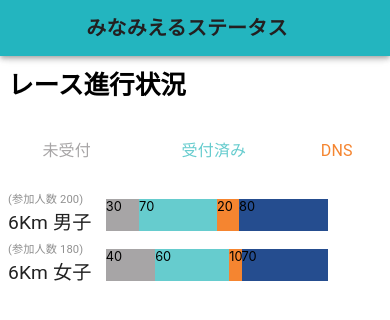
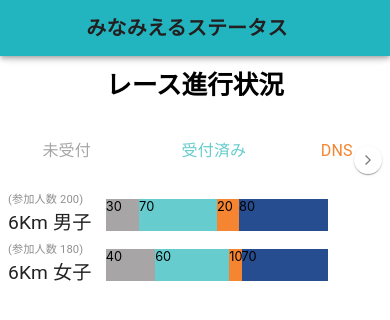
Before and after one commit to YasuyoshiWada/trailrun-app, a React (Create React App) app in the folder frontend/trailrunapp-frontend/: page / in a window 390 px wide. Shown: the top 320 px of the page. Built offline with nearby package versions, Linux system fonts and the light colour scheme; some icons are missing.

Commit message:
モバイルスクロールボタン

```diff
--- a/frontend/trailrunapp-frontend/src/components/StatusLegend.tsx
+++ b/frontend/trailrunapp-frontend/src/components/StatusLegend.tsx
@@ -38,7 +38,6 @@ const StatusLegend: React.FC< {isMobile?: boolean}> = ({isMobile}) => {
         gap: '2.4rem',
         mb: '2.4rem',
         justifyContent: isMobile ? 'flex-start' :'left',
-        overflowX: isMobile ? 'auto' : 'visible',
         width:"100%",
         minWidth: isMobile ? `${statusList.length * 120}px` : '0',
       }}
--- a/frontend/trailrunapp-frontend/src/features/Sidebar/components/MobileHeader.tsx
+++ b/frontend/trailrunapp-frontend/src/features/Sidebar/components/MobileHeader.tsx
@@ -61,7 +61,7 @@ const MobileHeader: React.FC = () => {
             top: 0,
             left: 0,
             width: "100%",
-            height: "25vh",
+            height: "35vh",
             backgroundColor: palette.cyan,
             zIndex: 1200,
             color: palette.textPrimary,
--- a/frontend/trailrunapp-frontend/src/features/Sidebar/components/Sidebar.tsx
+++ b/frontend/trailrunapp-frontend/src/features/Sidebar/components/Sidebar.tsx
@@ -17,7 +17,7 @@ const Sidebar: React.FC = () => {
       <Typography
         sx={{
           fontWeight: 'bold',
-          fontSize: '1.8rem',
+          fontSize: '1.4rem',
           mt: '4rem',
           mb: '1.6rem',
           ml: '1.6rem',
--- /dev/null
+++ b/frontend/trailrunapp-frontend/src/features/category_race/CategoryRacePage.tsx
@@ -0,0 +1,13 @@
+import React from "react";
+import StatusLegend from "../../components/StatusLegend";
+
+
+const CategoryRacePage:React.FC =() => {
+  return(
+    <>
+        <StatusLegend />
+    </>
+  )
+
+}
+export default CategoryRacePage;
--- a/frontend/trailrunapp-frontend/src/features/dashboard/DashboardPage.tsx
+++ b/frontend/trailrunapp-frontend/src/features/dashboard/DashboardPage.tsx
@@ -1,5 +1,6 @@
-import React from "react";
-import {Box, List,ListItem, ListItemButton, ListItemText, Typography, useMediaQuery }from '@mui/material';
+import React, { useRef, useState, useEffect } from "react";
+import {Box, IconButton, useMediaQuery }from '@mui/material';
+import { ArrowBackIos, ArrowForwardIos } from "@mui/icons-material";
 import RaceCategoryStatusBar from "./components/RaceCategoryStatusBar";
 import DashboardTitle from "./components/DashboardTitle";
 import StatusLegend from "../../components/StatusLegend";
@@ -8,7 +9,39 @@ import { dummyRaceData } from "../../data/dummyRaceData";
 //このページに地点表示のmobile対応を書くのが良いのか？
 const Dashboard: React.FC = () => {
   const isMobile = useMediaQuery("(max-width:600px)");
+  //スクロール領域管理
+  const scrollRef = useRef<HTMLDivElement>(null);
+  const [showLeft, setShowLeft] = useState(false);
+  const [showRight, setShowRight] = useState(false);
 
+  // スクロール位置のチェック
+  const checkScroll = () => {
+    const node = scrollRef.current;
+    if (node) {
+      setShowLeft(node.scrollLeft > 0);
+      setShowRight(node.scrollLeft + node.clientWidth < node.scrollWidth - 1);
+    }
+  };
+
+  // 初回+スクロール時にチェック
+  useEffect(() => {
+    checkScroll();
+    const node = scrollRef.current;
+    if (!node) return;
+    node.addEventListener("scroll", checkScroll);
+    return () => node.removeEventListener("scroll", checkScroll);
+  }, []);
+
+  // スクロールさせる関数
+  const handleScroll = (direction: "left" | "right") => {
+    const node = scrollRef.current;
+    if (node) {
+      const scrollAmount = 120;
+      node.scrollBy({ left: direction === "right" ? scrollAmount : -scrollAmount,behavior: "smooth" });
+    }
+  };
+
+  //API取得時はここにuseEffectでAPIに対してリアルタイムにデータ更新
   return (
     <Box
     sx={{
@@ -17,18 +50,71 @@ const Dashboard: React.FC = () => {
         width:"100%",
         boxSizing: "border-box",
     }}>
+      <Box
+      sx={{
+        textAlign: isMobile ? 'center' : 'undefined'
+      }}>
         <DashboardTitle />
-      <Box sx={{ width: "100%", overflowX: "auto", mb: 2 }}>
+      </Box>
+      {/* 横スクロール部分 */}
+      <Box sx={{ width: "100%", position: "relative", mb: 2}}>
+        {/* 左スクロールボタン */}
+        {showLeft && (
+          <IconButton
+            onClick={() => handleScroll("left")}
+            sx={{
+              position: "absolute",
+              left: 0,
+              top: "50%",
+              transform: "translateY(-50%)",
+              zIndex: 2,
+              backgroundColor: "white",
+              boxShadow: 1,
+            }}
+          >
+            <ArrowBackIos />
+          </IconButton>
+        )}
+          {/* overflowによってモバイルの横スクロールを実施 */}
+        <Box
+        ref={scrollRef}
+        sx={{
+          width: "100%",
+          overflowX: "auto",
+          mb: 2,
+          }}>
           <Box
           sx={{
             display:'flex',
             flexDirection:'row',
             flexWrap: isMobile ? 'nowrap' : 'wrap',
             gap: '2.4rem',
+            scrollBehavior: "smooth",
+            pl: showLeft ? 4 :0,
+            pr: showRight ? 4 :0,
           }}>
             <StatusLegend isMobile={isMobile} />
           </Box>
         </Box>
+        {/* 右スクロールボタン */}
+        {showRight && (
+          <IconButton
+            onClick={() => handleScroll("right")}
+            sx={{
+              position: "absolute",
+              right: 0,
+              top: "50%",
+              transform: "translateY(-50%)",
+              zIndex: 2,
+              backgroundColor: "white",
+              boxShadow: 1,
+            }}
+          >
+            <ArrowForwardIos />
+          </IconButton>
+        )}
+      </Box>
+      {/* レースステータスバーに対してデータを渡す。 */}
       {dummyRaceData.map((data) => (
       <RaceCategoryStatusBar
       key={data.categoryName}
--- a/frontend/trailrunapp-frontend/src/features/dashboard/components/DashboardTitle.tsx
+++ b/frontend/trailrunapp-frontend/src/features/dashboard/components/DashboardTitle.tsx
@@ -2,7 +2,7 @@ import React from "react";
 import { Box, Typography, useMediaQuery } from '@mui/material';
 import StatusLegend from "../../../components/StatusLegend";
 
-const DashboardTitle:React.FC = () => {
+const DashboardTitle:React.FC= () => {
 
   return(
   <>
--- a/frontend/trailrunapp-frontend/src/routes/AppRoutes.tsx
+++ b/frontend/trailrunapp-frontend/src/routes/AppRoutes.tsx
@@ -2,10 +2,12 @@
 import { Routes, Route } from 'react-router-dom';
 // import LoginPage from '../features/auth/LoginPage';
 import DashboardPage from '../features/dashboard/DashboardPage';
+import CategoryRacePage from '../features/category_race/CategoryRacePage';
 
 export const AppRoutes = () => (
   <Routes>
     <Route path="/" element={<DashboardPage />} />
+    <Route path="/category" element={<CategoryRacePage />} />
     {/* <Route path="/login" element={<LoginPage />} /> */}
   </Routes>
 );
```
Also changed, not shown: frontend/trailrunapp-frontend/src/components/Layout.tsx (added, +42 -0 lines). Lines whose indentation alone changed are shown as unchanged.
